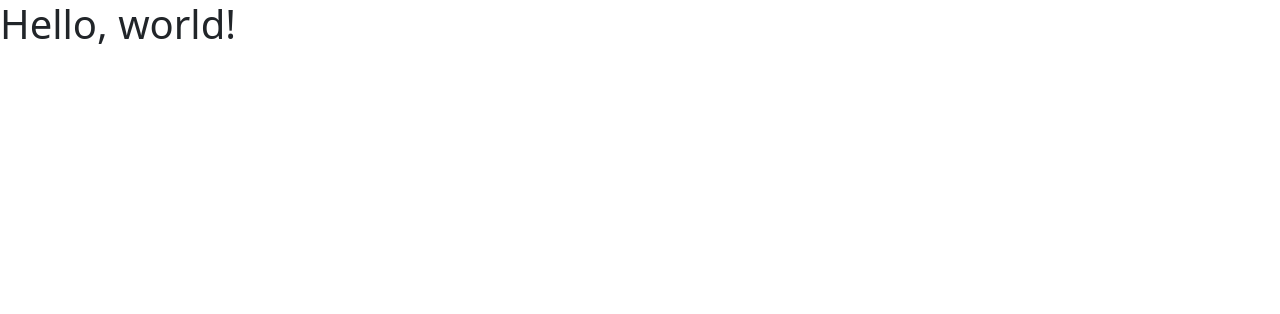
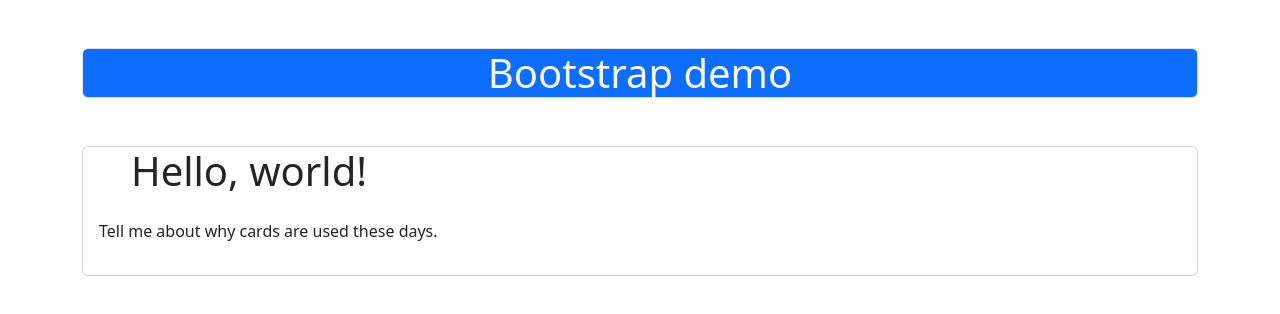
Before and after one commit to greatcoltini/comp10259-weekthree, a website: page index.html in a window 1280 px wide. Drawn offline with nearby package versions, Linux system fonts and the light colour scheme.

Commit message:
we made some changes to the index using some bootstrap; added lec notes on readme

```diff
--- a/index.html
+++ b/index.html
@@ -7,8 +7,21 @@
     <link rel="stylesheet" href="./node_modules/bootstrap/dist/css/bootstrap.min.css">
   </head>
   <body>
+    <div class="container">
+        <h1 class="my-5 border rounded text-center text-light bg-primary"> Bootstrap demo </h1>
+    </div>
 
-    <h1>Hello, world!</h1>
+    <div class="container">
+        <div class="card">
+            <div class="card-head mx-5">
+                <h1>Hello, world!</h1>
+            </div>
+            <div class="card-body">
+                <p> Tell me about why cards are used these days.</p>
+            </div>
+        </div>
+
+    </div>
 
   </body>
 </html>
```
Also changed, not shown: README.md.
